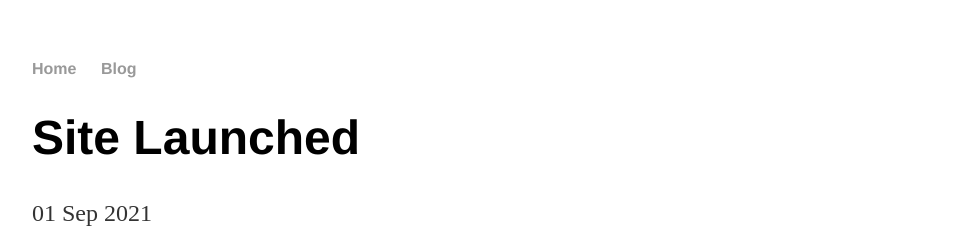
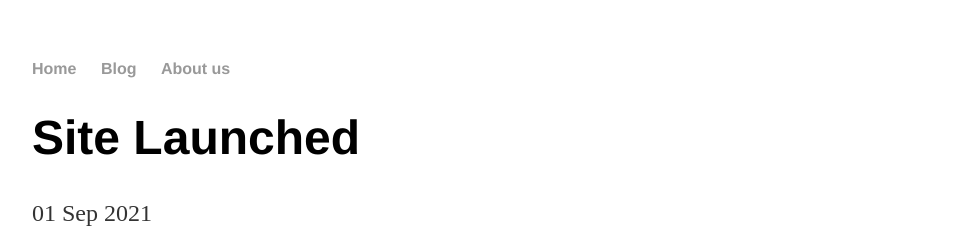
Before and after one commit to Faiz-Iqbal/Faiz-Iqbal.github.io, a Jekyll site: the page built from _posts/2021-09-01-site-launched.md, in a window 1280 px wide. Shown: the top 252 px of the page, without its empty margins (160-1118 px from the left). Built offline with Jekyll 4.4.1, drawn with Linux system fonts in a browser that asks for light colours.

Commit message:
Added about page

```diff
--- a/_layouts/default.html
+++ b/_layouts/default.html
@@ -7,7 +7,9 @@
 <nav>
 <ul>
 <li><a href="/">Home</a></li>
-<li><a href="/blog">Blog</a></li> </ul>
+<li><a href="/blog">Blog</a></li>
+  <li><a href="/about">About us</a></li>
+  </ul>
 </nav>
 <div class="container">
 {{ content }}
```
